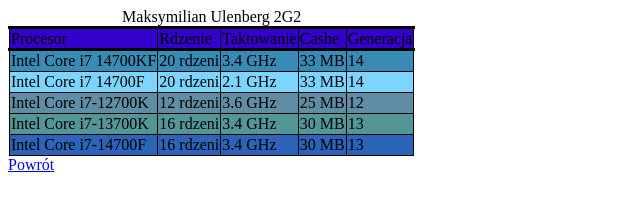
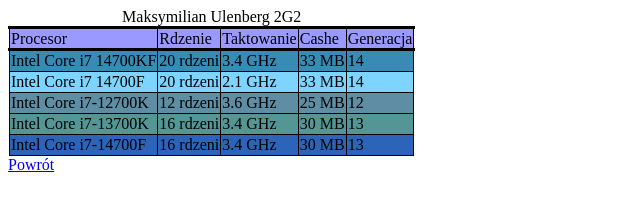
Before and after one commit to MAKOWIEC-0/zadania, a plain HTML site: page tabela_html.html in a window 1280 px wide. Shown: the whole page, without its empty margins (0-640 px from the left). Drawn offline with Linux system fonts and the light colour scheme.

Commit message:
Update tabela_html.html

```diff
--- a/tabela_html.html
+++ b/tabela_html.html
@@ -16,7 +16,7 @@
  <thead>
  <tr style="border:3px solid black;border-collapse: collapse;">
 <!—obramowanie wiersza -->
-<tr style="background-color: #3300cc;">
+<tr style="background-color: #9999ff;">
  <td style="border:1px solid black;border-collapse: collapse;">Procesor</td>
  <td style="border:1px solid black;border-collapse: collapse;">Rdzenie</td>
  <td style="border:1px solid black;border-collapse: collapse;">Taktowanie</td>
```
